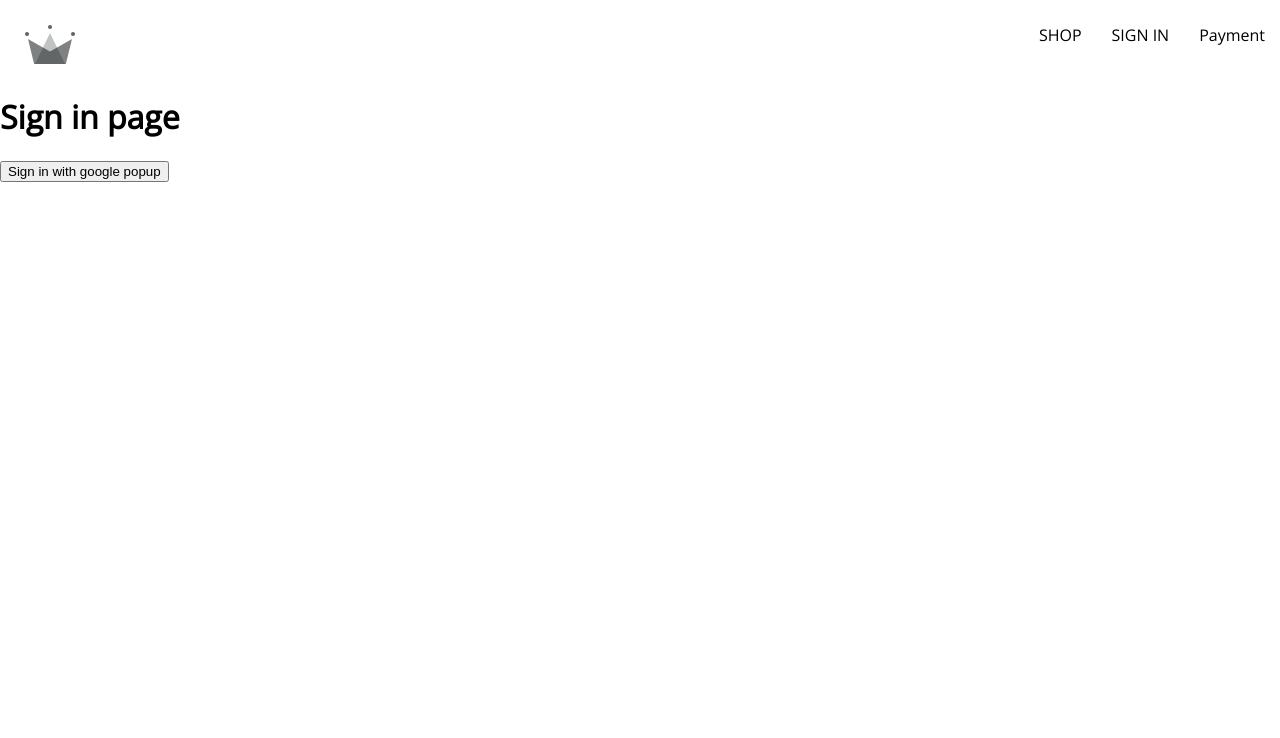
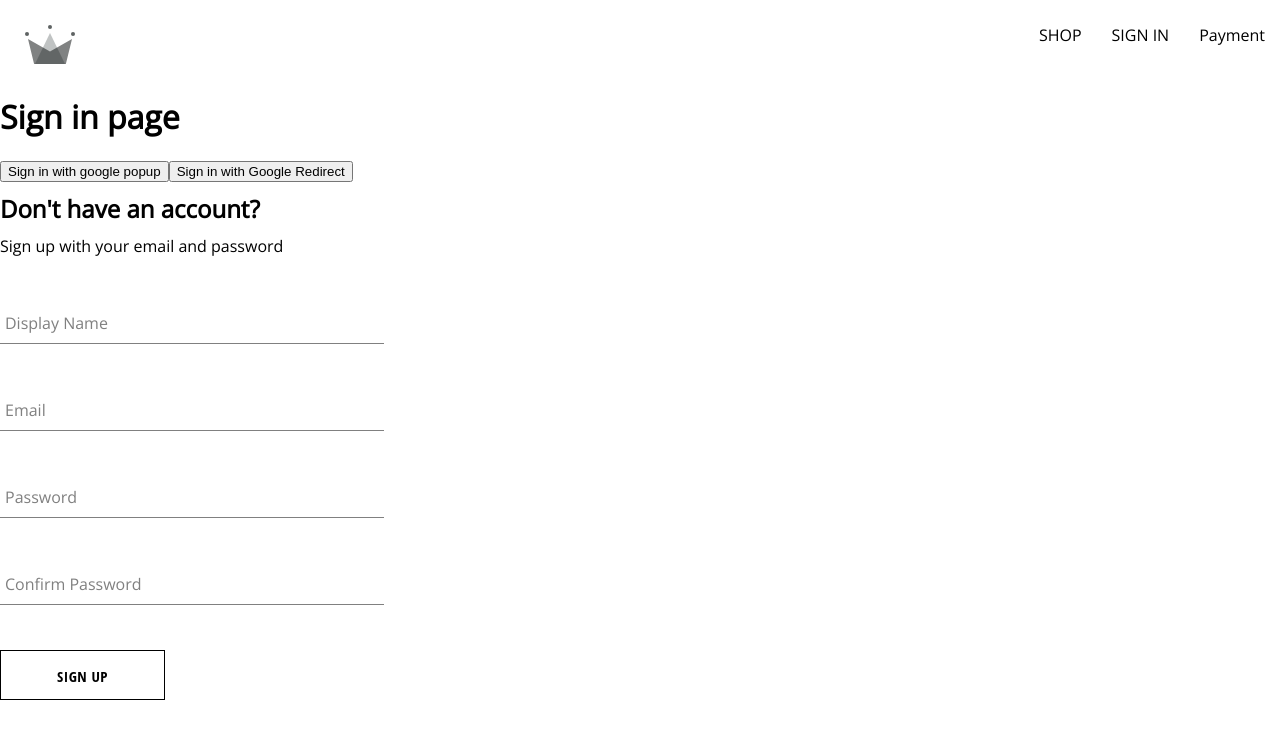
Before and after one commit to jyoti-ui/crwn-clothing, a React (Create React App) app: page /signin in a window 1280 px wide. Shown: the top 738 px of the page. Built offline with nearby package versions, Linux system fonts and the light colour scheme.

Commit message:
created sign-in component, form-input component and button component

```diff
--- /dev/null
+++ b/src/components/button/button.component.jsx
@@ -0,0 +1,17 @@
+import React from 'react';
+import "./button.styles.scss"
+
+
+const BUTTON_CLASS_TYPES = {
+    google : "google-sign-in",
+    inverted: "inverted"
+}
+const Button = ({children, buttonType, ...otherProps}) => {
+  return (
+    <button className={`button-container ${BUTTON_CLASS_TYPES[buttonType]}`} {...otherProps}>
+    {children}
+    </button>
+  )
+}
+
+export default Button
--- /dev/null
+++ b/src/components/button/button.styles.scss
@@ -0,0 +1,46 @@
+.button-container {
+    min-width: 165px;
+    width: auto;
+    height: 50px;
+    letter-spacing: 0.5px;
+    line-height: 50px;
+    padding: 0 35px 0 35px;
+    font-size: 15px;
+    background-color: black;
+    color: white;
+    text-transform: uppercase;
+    font-family: 'Open Sans Condensed';
+    font-weight: bolder;
+    border: none;
+    cursor: pointer;
+    display: flex;
+    justify-content: center;
+
+    &:hover {
+      background-color: white;
+      color: black;
+      border: 1px solid black;
+    }
+
+    &.google-sign-in {
+      background-color: #4285f4;
+      color: white;
+
+      &:hover {
+        background-color: #357ae8;
+        border: none;
+      }
+    }
+
+    &.inverted {
+      background-color: white;
+      color: black;
+      border: 1px solid black;
+
+      &:hover {
+        background-color: black;
+        color: white;
+        border: none;
+      }
+    }
+  }
--- /dev/null
+++ b/src/components/form-input/form-input.component.jsx
@@ -0,0 +1,21 @@
+import React from "react";
+import "./form-input.styles.scss";
+
+const FormInput = ({ label, ...otherProps }) => {
+  return (
+    <div className="group">
+    <input className="form-input" {...otherProps} />
+      {label && (
+        <label
+          className={`${
+            otherProps.value.length ? "shrink" : ""
+          } form-input-label`}
+        >
+          {label}
+        </label>
+      )}
+    </div>
+  );
+};
+
+export default FormInput;
--- /dev/null
+++ b/src/components/form-input/form-input.styles.scss
@@ -0,0 +1,54 @@
+$sub-color: grey;
+$main-color: black;
+
+@mixin shrinkLabel {
+  top: -14px;
+  font-size: 12px;
+  color: $main-color;
+}
+
+.group {
+  position: relative;
+  margin: 45px 0;
+
+  .form-input {
+    background: none;
+    background-color: white;
+    color: $sub-color;
+    font-size: 18px;
+    padding: 10px 10px 10px 5px;
+    display: block;
+    width: 100%;
+    border: none;
+    border-radius: 0;
+    border-bottom: 1px solid $sub-color;
+    margin: 25px 0;
+
+    &:focus {
+      outline: none;
+    }
+
+    &:focus ~ .form-input-label {
+      @include shrinkLabel();
+    }
+  }
+
+  input[type='password'] {
+    letter-spacing: 0.3em;
+  }
+
+  .form-input-label {
+    color: $sub-color;
+    font-size: 16px;
+    font-weight: normal;
+    position: absolute;
+    pointer-events: none;
+    left: 5px;
+    top: 10px;
+    transition: 300ms ease all;
+
+    &.shrink {
+      @include shrinkLabel();
+    }
+  }
+}
--- /dev/null
+++ b/src/components/sign-up-form/sign-up-form.component.jsx
@@ -0,0 +1,102 @@
+import React, { useState } from "react";
+import {
+  createUserDocumentFromAuth,
+  createAuthUserWithEmailAndPassword,
+} from "../../utils/firebase/firebase.utils";
+import Button from "../button/button.component";
+import FormInput from "../form-input/form-input.component";
+import "./sign-up-form.styles.scss"
+
+const defaultFormFields = {
+  displayName: "",
+  email: "",
+  password: "",
+  confirmPassword: "",
+};
+
+const SignUpForm = () => {
+  const [formFields, setFormFields] = useState(defaultFormFields);
+  const { displayName, email, password, confirmPassword } = formFields;
+
+  const handleChange = (e) => {
+    const { name, value } = e.target;
+
+    setFormFields({ ...formFields, [name]: value });
+  };
+
+  const resetFormFields = () => {
+    setFormFields(defaultFormFields);
+  };
+
+  const handleOnSubmit = async (e) => {
+    e.preventDefault();
+    if (password !== confirmPassword) {
+      alert("Password don't match");
+      return;
+    }
+    try {
+      const response = await createAuthUserWithEmailAndPassword(
+        email,
+        password
+      );
+
+      if (response) {
+        const userDocRef = await createUserDocumentFromAuth(response.user, {
+          displayName,
+        });
+        resetFormFields();
+        console.log(userDocRef);
+      }
+    } catch (error) {
+      if (error.code === "auth/email-already-in-use") {
+        alert("Cannot create user, email already exists");
+      } else {
+        console.log("Error creating user", error);
+      }
+    }
+  };
+
+  return (
+    <div className="sign-up-container">
+      <h2>Don't have an account?</h2>
+      <span>Sign up with your email and password</span>
+      <form onSubmit={handleOnSubmit}>
+        <FormInput
+          label="Display Name"
+          type="text"
+          required
+          name="displayName"
+          onChange={handleChange}
+          value={displayName}
+        />
+        <FormInput
+          label="Email"
+          type="email"
+          required
+          name="email"
+          onChange={handleChange}
+          value={email}
+        />
+        <FormInput
+          label="Password"
+          type="password"
+          required
+          name="password"
+          onChange={handleChange}
+          value={password}
+        />
+        <FormInput
+          label="Confirm Password"
+          type="password"
+          required
+          name="confirmPassword"
+          onChange={handleChange}
+          value={confirmPassword}
+        />
+        <Button buttonType="inverted" type="submit">Sign Up</Button>
+      </form>
+    </div>
+  );
+};
+
+export default SignUpForm;
--- /dev/null
+++ b/src/components/sign-up-form/sign-up-form.styles.scss
@@ -0,0 +1,9 @@
+.sign-up-container {
+    display: flex;
+    flex-direction: column;
+    width: 30%;
+
+    h2 {
+        margin: 10px 0;
+    }
+}
--- a/src/index.scss
+++ b/src/index.scss
@@ -5,10 +5,10 @@
   -moz-osx-font-smoothing: grayscale;
 }
 
-code {
-  font-family: source-code-pro, Menlo, Monaco, Consolas, 'Courier New',
-    monospace;
-}
+// code {
+//   font-family: source-code-pro, Menlo, Monaco, Consolas, 'Courier New',
+//     monospace;
+// }
 
 a {
   text-decoration: none;
--- a/src/routes/sign-in/sign-in.component.jsx
+++ b/src/routes/sign-in/sign-in.component.jsx
@@ -1,12 +1,23 @@
-import React from 'react';
+import React, { useEffect } from 'react';
 import "./sign-in.styles.scss";
-import {signInWithGooglePopup, createUserDocumentFromAuth} from "../../utils/firebase/firebase.utils.js"
+import {signInWithGooglePopup, createUserDocumentFromAuth, signInWithGoogleRedirect, auth} from "../../utils/firebase/firebase.utils.js"
+import {getRedirectResult} from "firebase/auth"
+import SignUpForm from '../../components/sign-up-form/sign-up-form.component';
 
 const Signin = () => {
 
+  useEffect(() => {
+    (async () => {
+      const response = await getRedirectResult(auth);
+
+    if(response) {
+      const userDocRef = await createUserDocumentFromAuth(response.user);
+      console.log(userDocRef)
+    }
+  })()},[])
+
     const logGoogleUser = async () => {
         const response = await signInWithGooglePopup();
-        console.log(response)
         const userDocRef = createUserDocumentFromAuth(response.user)
     }
   return (
@@ -15,6 +26,10 @@
     <button onClick={logGoogleUser}>
         Sign in with google popup
     </button>
+    <button onClick={signInWithGoogleRedirect}>
+      Sign in with Google Redirect
+    </button>
+    <SignUpForm/>
     </div>
   )
 }
--- a/src/utils/firebase/firebase.utils.js
+++ b/src/utils/firebase/firebase.utils.js
@@ -4,9 +4,11 @@
   signInWithRedirect,
   signInWithPopup,
   GoogleAuthProvider,
+  signInWithEmailAndPassword,
+  createUserWithEmailAndPassword
 } from "firebase/auth";
 
-import {getFirestore, doc, getDoc, setDoc, snapshotEqual} from "firebase/firestore"
+import {getFirestore, doc, getDoc, setDoc} from "firebase/firestore"
 
 const firebaseConfig = {
   apiKey: "AIzaSyC4WIY4G_mpCFoixw9wjB3CYLJeUbvI47U",
@@ -20,23 +22,23 @@
 // Initialize Firebase
 const firebaseApp = initializeApp(firebaseConfig);
 
-const provider = new GoogleAuthProvider();
-provider.setCustomParameters({
+const googleProvider = new GoogleAuthProvider();
+googleProvider.setCustomParameters({
   prompt: "select_account",
 });
 
 export const auth = getAuth();
-export const signInWithGooglePopup = () => signInWithPopup(auth, provider);
+export const signInWithGooglePopup = () => signInWithPopup(auth, googleProvider);
+export const signInWithGoogleRedirect = () => signInWithRedirect(auth, googleProvider)
 
 export const db = getFirestore();
 
-export const createUserDocumentFromAuth = async (userAuth) => {
+export const createUserDocumentFromAuth = async (userAuth, additionalInformation) => {
+  if(!userAuth) return;
   const userDocRef = await doc(db, "users", userAuth.uid)
-  console.log(userDocRef);
 
 
   const userSnapshot = await getDoc(userDocRef);
-  console.log(userSnapshot);
   console.log(userSnapshot.exists())
 
   if(!userSnapshot.exists()) {
@@ -45,7 +47,7 @@
 
     try {
       await setDoc(userDocRef, {
-        displayName, email, createdAt
+        displayName, email, createdAt,...additionalInformation
       })
     } catch(error) {
       console.log("Error creating the user", error.message)
@@ -54,3 +56,9 @@
 
   return userDocRef;
 }
+
+export const createAuthUserWithEmailAndPassword = async (email, password) => {
+  if(!email || !password) return;
+
+  return await createUserWithEmailAndPassword(auth, email, password);
+}
```
